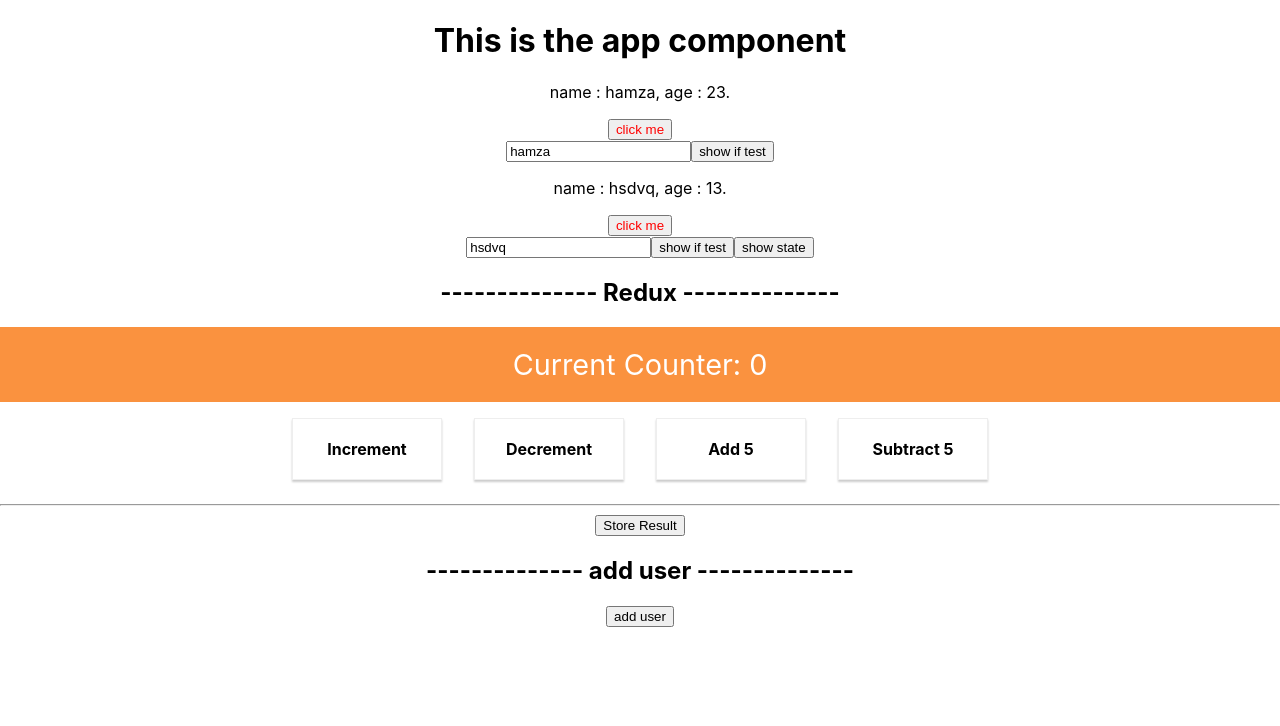
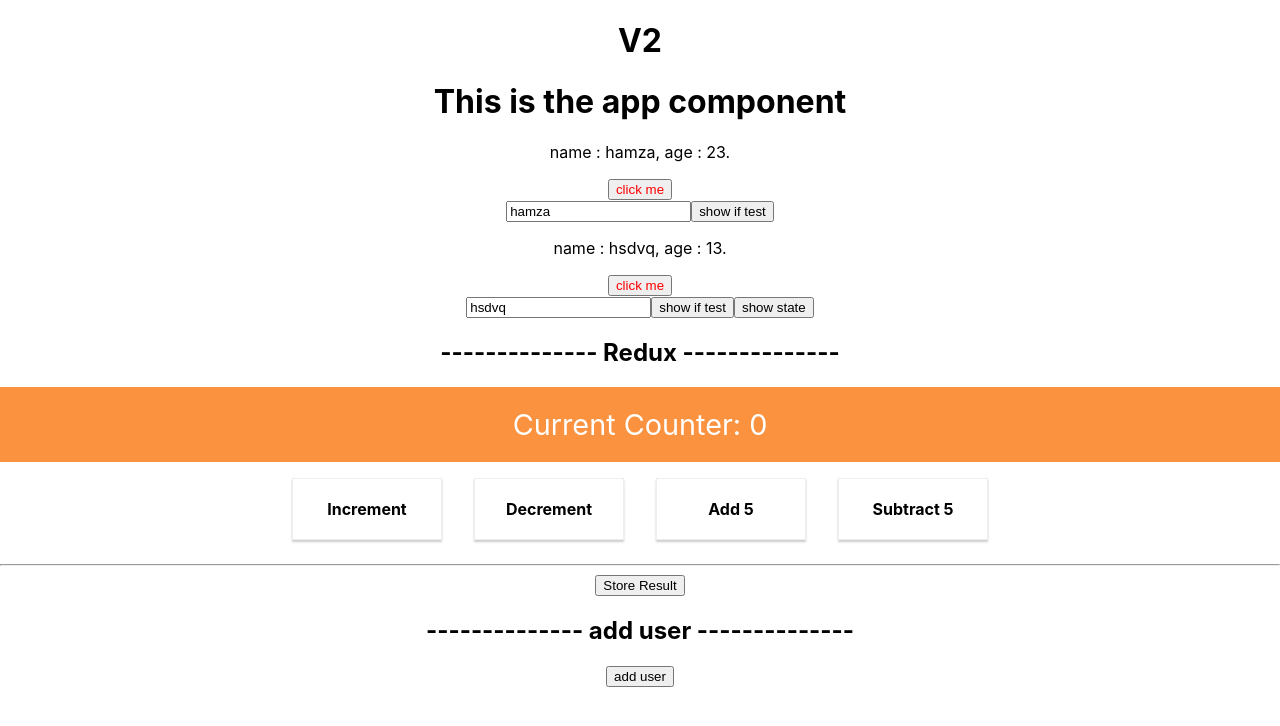
Before and after one commit to HamzaARZ/react-demo-app, a React (Create React App) app: page / in a window 1280 px wide. Shown: the top 726 px of the page. Built offline with nearby package versions, Linux system fonts and the light colour scheme.

Commit message:
add changes

```diff
--- a/src/App.js
+++ b/src/App.js
@@ -93,6 +93,7 @@ function App() {
 
   return (
     <div className="App">
+      <h1>V2</h1>
       <h1 className="person">This is the app component</h1>
 
       {/* <Person name="hamza" age="23">additional content</Person> */}
```
